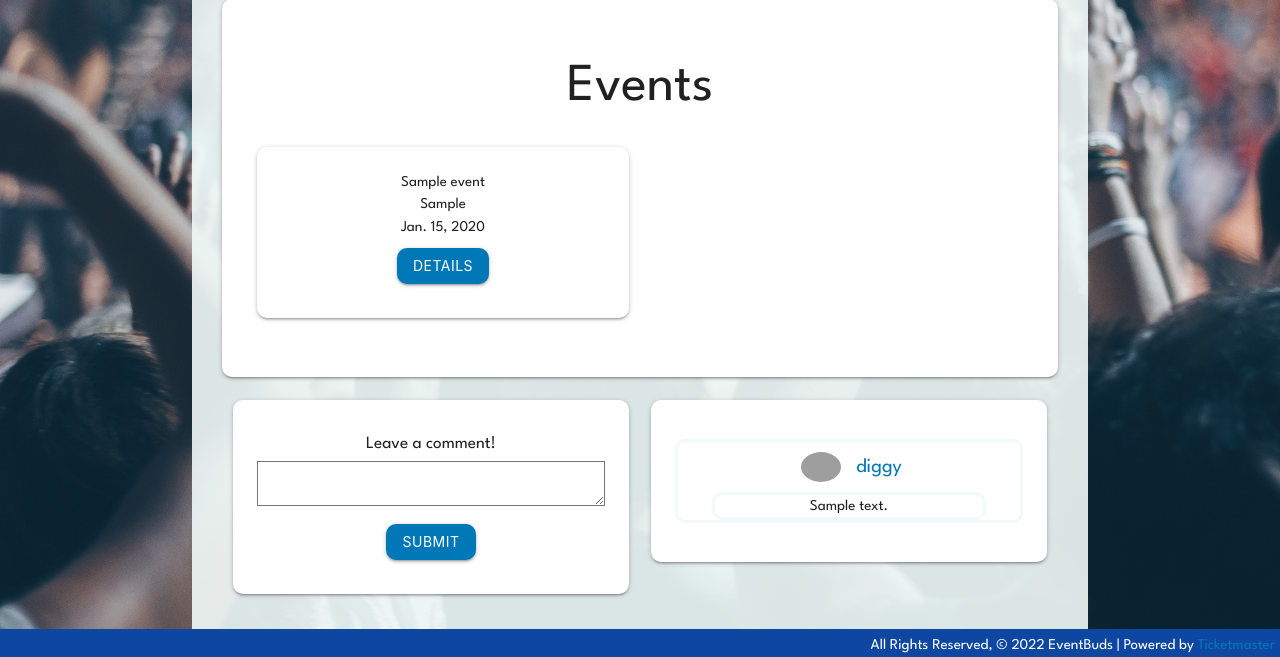
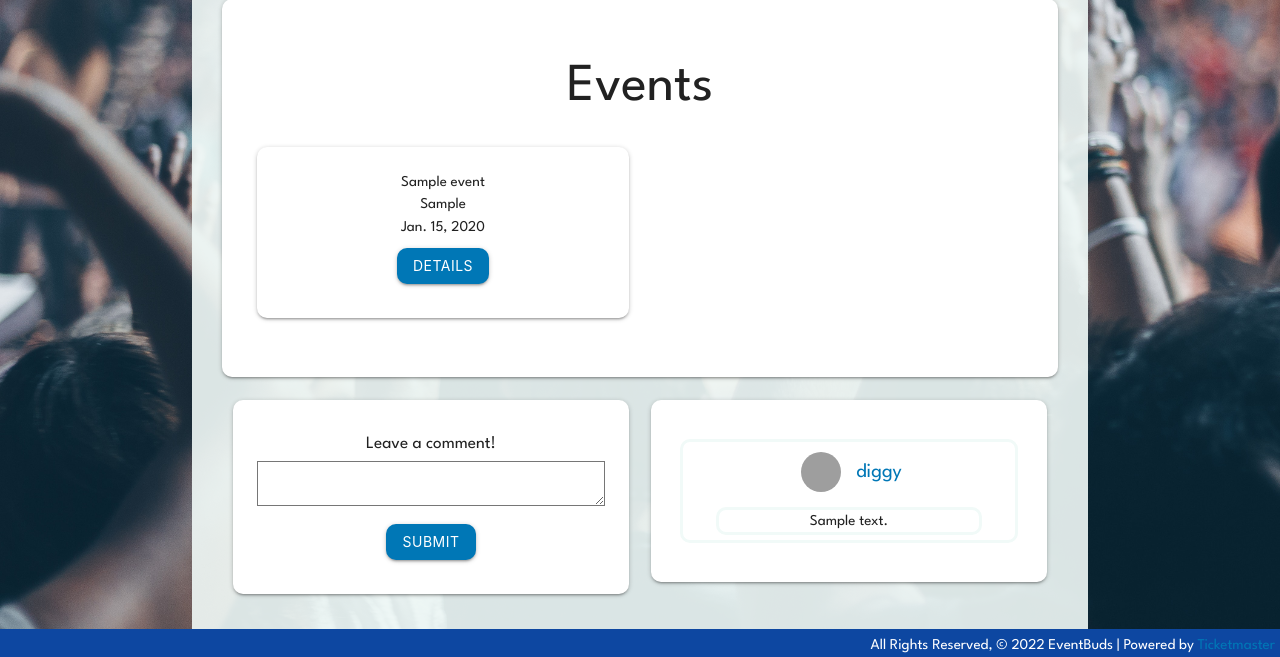
Before and after one commit to diggy63/eventbuds, a Django app: page /user/1 in a window 1280 px wide. Shown: the part 418-1075 px from the top of the page. Run offline with Django 4.2, Linux system fonts and the light colour scheme; a user stored in the database is signed in; data comes from the database, SQL or seed files in the repository; tables that the repository leaves empty hold one stand-in row (values such as "Sample post"); some libraries are stand-ins or nearby versions; grey boxes are pictures that could not be loaded.

Commit message:
fixed the img sizing on user page

```diff
--- a/main_app/static/css/style.css
+++ b/main_app/static/css/style.css
@@ -132,6 +132,7 @@ body {
   .commentBorder {
     border-style: solid;
     border-color: rgba(241,250,248) ;
+    margin: 5px;
   }
 
   .avatarImg {
--- a/main_app/templates/user/detail.html
+++ b/main_app/templates/user/detail.html
@@ -74,7 +74,7 @@
             <div class="commentBorder round">
               <div class="commentcenter">
               <a href="{% url 'user_detail' comment.user.id %}"  class="valign-wrapper">
-              <li class="commentUser"><img class="responsive-img avatarImg" src="{{comment.user.user_avatar_set.first.url}}"><span class="fill">{{comment.user}}</span></a></li>
+              <li class="commentUser"><img class="avatarImg" src="{{comment.user.user_avatar_set.first.url}}"><span class="fill">{{comment.user}}</span></a></li>
               </div>
               <div class="commentcenter">
             <li class="commentBorder round wrap center">{{comment.content}}</li>
```
